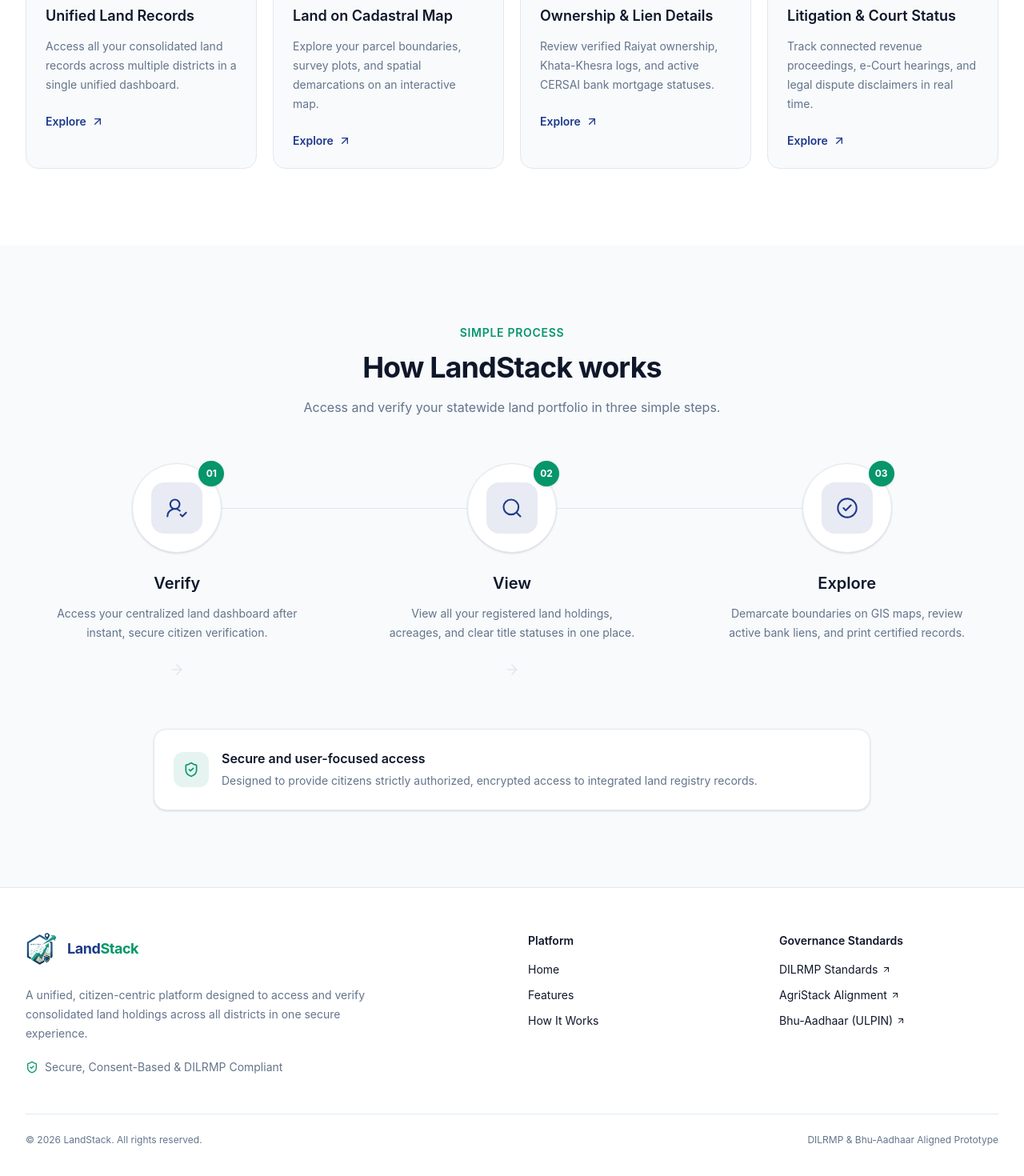
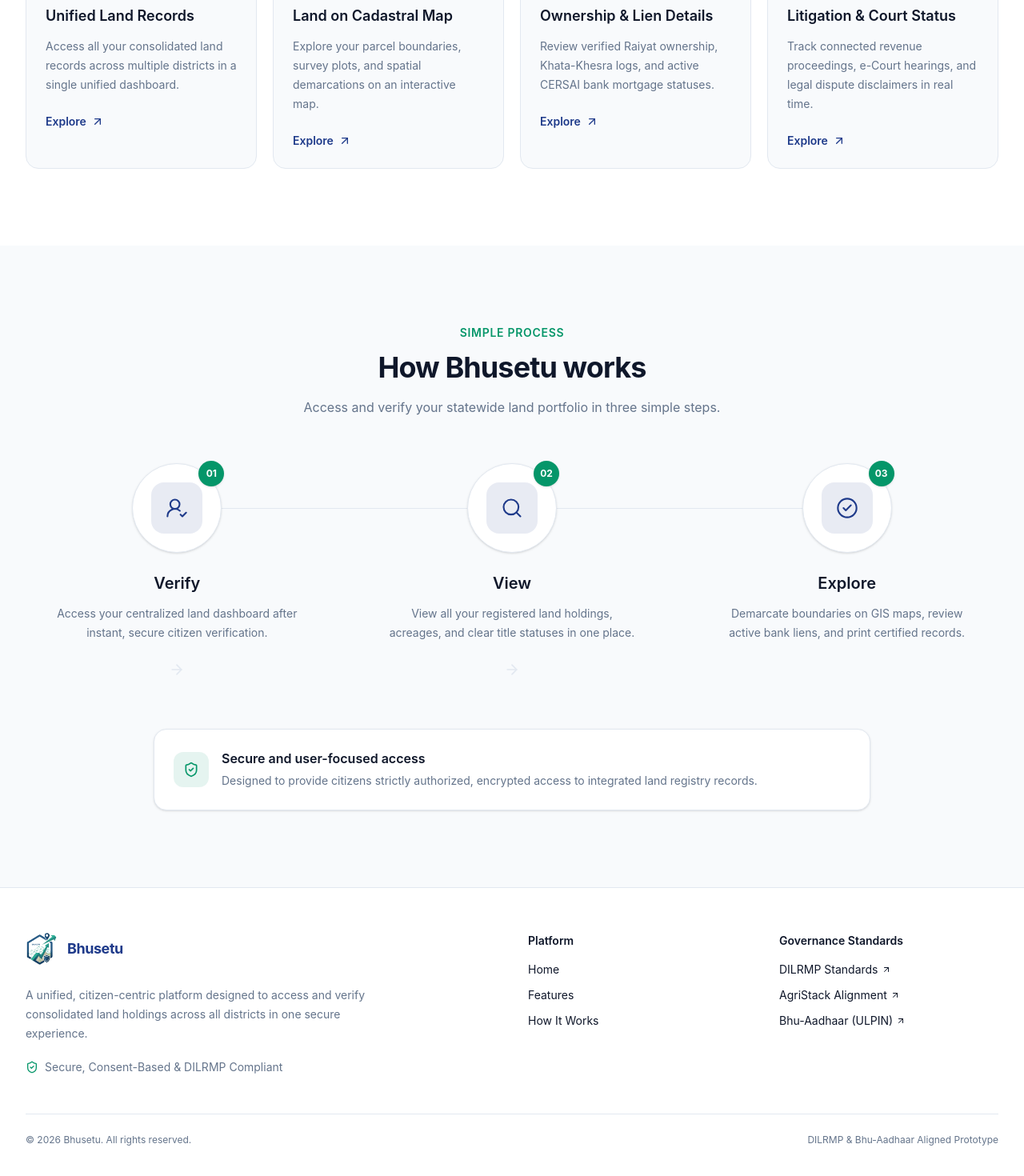
Before and after one commit to imsurajyd/LandStack, a React (Vite) app: page / in a window 1280 px wide. Shown: the part 1224-2694 px from the top of the page at 80% size. Built offline with nearby package versions, Linux system fonts and the light colour scheme.

Commit message:
Changed Logo

```diff
--- a/src/components/common/BrandLogo.jsx
+++ b/src/components/common/BrandLogo.jsx
@@ -28,7 +28,7 @@ export default function BrandLogo({
         <div
           className={`${currentSize.title} font-bold tracking-tight text-primary`}
         >
-          Land<span className="text-secondary">Stack</span>
+          Bhusetu
         </div>
 
         {showTagline && (
--- a/src/components/land/DocumentModal.jsx
+++ b/src/components/land/DocumentModal.jsx
@@ -283,7 +283,7 @@ export default function DocumentModal({ docData, land, ownerName, onClose }) {
                 <div class="seal-container">
                   <div class="seal-left">
                     <p>Digitally Authenticated Certificate</p>
-                    <span>Issued via LandStack Centralized Gateway</span>
+                    <span>Issued via Bhusetu Centralized Gateway</span>
                   </div>
                   <div class="seal-right">
                     <p>SHA256-VERIFIED</p>
@@ -292,7 +292,7 @@ export default function DocumentModal({ docData, land, ownerName, onClose }) {
                 </div>
 
                 <div class="disclaimer-box">
-                  This electronic transcript is generated for prototype evaluation under LandStack Digital Land Governance.
+                  This electronic transcript is generated for prototype evaluation under Bhusetu Digital Land Governance.
                   Data synchronized with state revenue registers and central credit security databases.
                 </div>
               </div>
@@ -461,7 +461,7 @@ export default function DocumentModal({ docData, land, ownerName, onClose }) {
                   Digitally Authenticated
                 </p>
                 <p className="text-[8px] sm:text-[9px] text-slate-600">
-                  LandStack Centralized Gateway
+                  Bhusetu Centralized Gateway
                 </p>
               </div>
               <div className="text-right">
@@ -475,7 +475,7 @@ export default function DocumentModal({ docData, land, ownerName, onClose }) {
             </div>
 
             <p className="mt-3.5 border-t border-dotted border-slate-300 pt-1.5 text-center font-sans text-[8px] text-slate-400">
-              Electronic transcript generated for prototype evaluation under LandStack Digital Governance.
+              Electronic transcript generated for prototype evaluation under Bhusetu Digital Governance.
             </p>
           </div>
         </div>
--- a/src/components/landing/Footer.jsx
+++ b/src/components/landing/Footer.jsx
@@ -84,7 +84,7 @@ function Footer() {
 
         {/* Bottom Bar */}
         <div className="mt-12 flex flex-col gap-3 border-t border-border pt-6 text-xs text-muted sm:flex-row sm:items-center sm:justify-between">
-          <p>© {new Date().getFullYear()} LandStack. {language === "hi" ? "सर्वाधिकार सुरक्षित।" : "All rights reserved."}</p>
+          <p>© {new Date().getFullYear()} Bhusetu. {language === "hi" ? "सर्वाधिकार सुरक्षित।" : "All rights reserved."}</p>
           <p>DILRMP & Bhu-Aadhaar Aligned Prototype</p>
         </div>
       </div>
--- a/src/components/landing/HowItWorks.jsx
+++ b/src/components/landing/HowItWorks.jsx
@@ -51,7 +51,7 @@ function HowItWorks() {
           </span>
 
           <h2 className="mt-3 text-3xl font-bold tracking-tight text-foreground sm:text-4xl">
-            {language === "hi" ? "लैंडस्टैक कैसे कार्य करता है" : "How LandStack works"}
+            {language === "hi" ? "भूसेतु कैसे कार्य करता है" : "How Bhusetu works"}
           </h2>
 
           <p className="mt-4 text-base leading-7 text-muted">
--- a/src/components/landing/Navbar.jsx
+++ b/src/components/landing/Navbar.jsx
@@ -74,7 +74,7 @@ function Navbar({ onLogin }) {
       {/* Top Navbar Header */}
       <div className="mx-auto flex h-16 w-full max-w-7xl items-center justify-between px-4 sm:h-20 sm:px-6 lg:px-8">
         <a href="#home" className="flex items-center">
-          <BrandLogo size="md" />
+          <BrandLogo size="lg" />
         </a>
 
         {/* Desktop Navigation */}
```
Also changed, not shown: src/assets/Logo.png.
